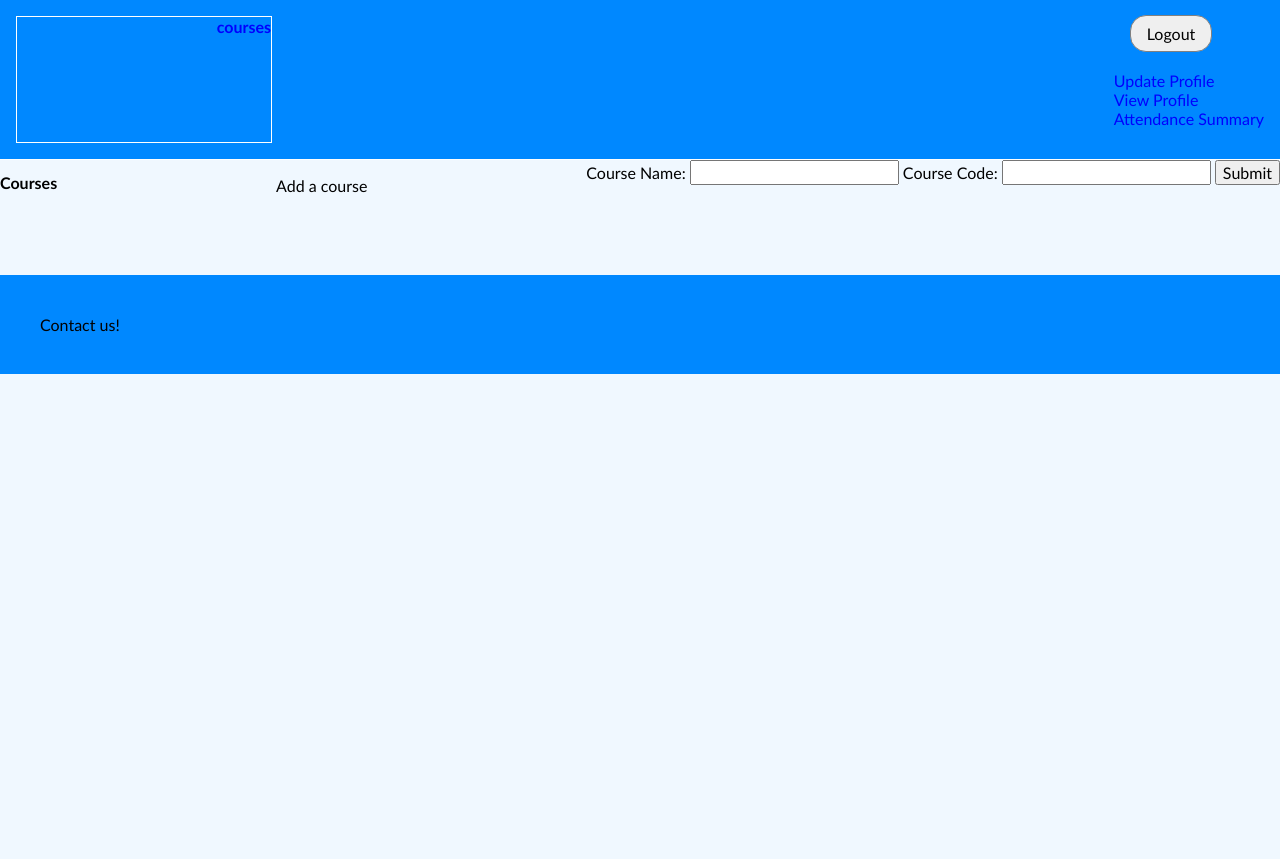
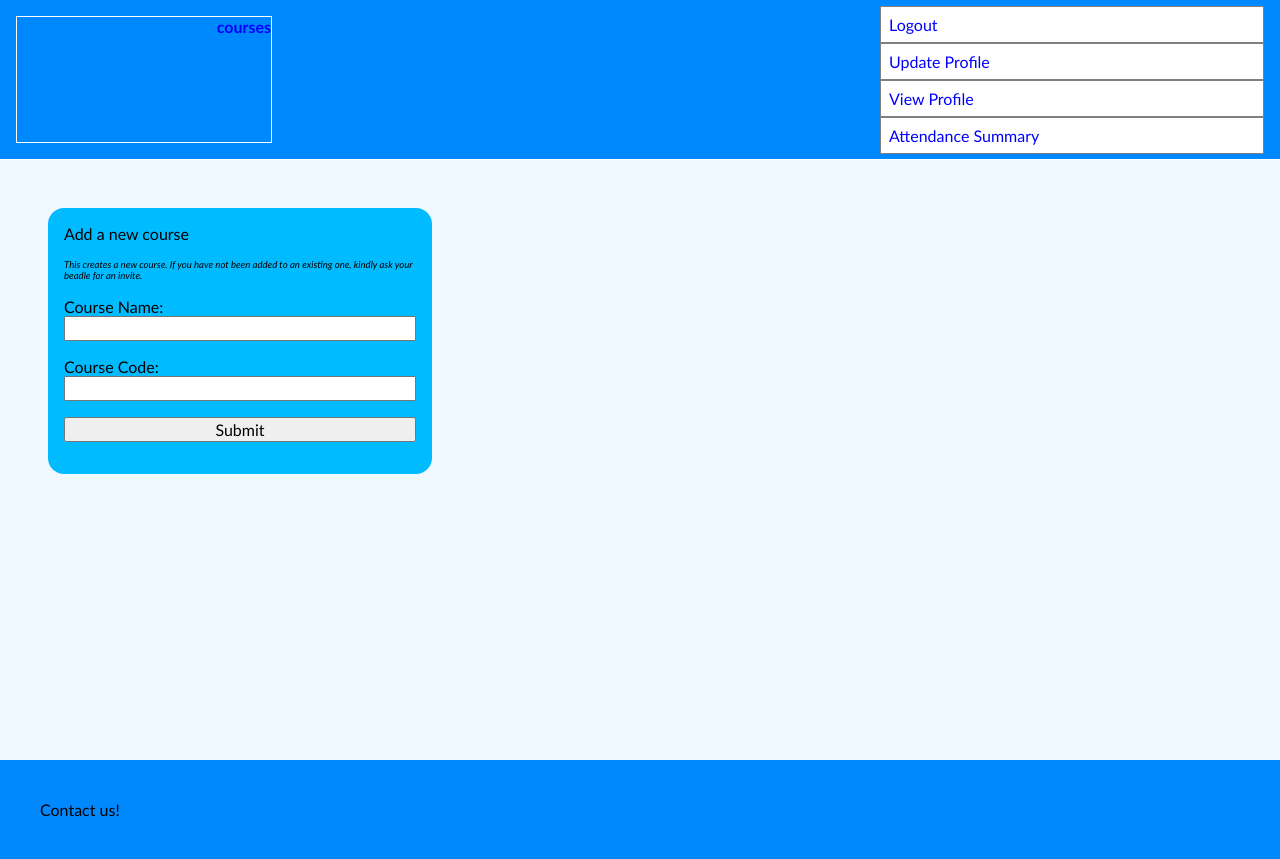
Before and after one commit to TheIronicHoodies/beadeluxe, a Django app: page /courses/ in a window 1280 px wide. Before the commit the page ends 374 px from the top, so only its background shows below. Run offline with Django 5.2, Linux system fonts and the light colour scheme; the visitor is signed in with stand-in values (Sample User, id 1).

Commit message:
Fixed UX in courses, added a navbar

```diff
--- a/beadeluxe/static/style.css
+++ b/beadeluxe/static/style.css
@@ -21,7 +21,7 @@ footer {
     width: 100vw;
 }
 form button {
-    background-color: none;
+    background-color: white;
     border: 1px solid gray;
     border-radius: 1em;
     margin: 0 1em;
@@ -55,6 +55,7 @@ img{
     border-top-right-radius: 10px;
 }
 main {
+    min-height: 75vh;
     padding: 2em;
 }
 marquee {
@@ -163,6 +196,21 @@ section {
     width: 5vw;
 }
 
+.user_management_link {
+    background-color: white;
+    border: 1px solid gray;
+    border-radius: 0;
+    color: blue;
+    margin: 0;
+    padding: 0.5em;
+    text-align: left;
+}
+
+#add_course_helptext {
+    font-size: 0.6em;
+    font-style: italic;
+}
+
 #app-title {
     padding: 0;
     width: fit-content;
@@ -188,6 +236,36 @@ section {
     grid-template-rows: 5vw 5vw 5vw 5vw 5vw;
     column-gap: 0;
     row-gap: 5vw;
+}
+
+#course_creation {
+    background-color: #0bf;
+    border-radius: 1em;
+    display: flex;
+    flex-direction: column;
+    margin: 1em;
+    padding: 1em;
+    row-gap: 1em;
+    width: 30vw;
+}
+
+#course_creation_form {
+    display: flex;
+    flex-direction: column;
+    gap: 1em;
+
+    input {
+        width: 100%;
+    }
+}
+
+#manage_profile {
+    display: flex;
+    flex-basis: 30vw;
+    flex-direction: column;
+    gap: 0;
+    height: fit-content;
+    margin-top: 1em;
 }
 
 #messages {
--- a/beadeluxe/templates/base.html
+++ b/beadeluxe/templates/base.html
@@ -23,12 +23,12 @@
                     </marquee>
                 </a>
             {% if user.is_authenticated %}
-                <form method="POST" action="{% url 'logout' %}">
+                <form method="POST" action="{% url 'logout' %}" id="manage_profile">
                     {% csrf_token %}
-                    <button type="submit">Logout</button><br><br>
-                    <a href="{% url 'user_management:profile-update' username=user.username%}">Update Profile</a><br>
-                    <a href="{% url 'user_management:profile-view' username=user.username%}">View Profile</a><br>
-                    <a href="{% url 'attendance:attendance' %}">Attendance Summary</a><br>
+                    <button type="submit" class="user_management_link">Logout</button>
+                    <a href="{% url 'user_management:profile-update' username=user.username%}" class="user_management_link">Update Profile</a>
+                    <a href="{% url 'user_management:profile-view' username=user.username%}" class="user_management_link">View Profile</a>
+                    <a href="{% url 'attendance:attendance' %}" class="user_management_link">Attendance Summary</a>
                 </form>
             {% else %}
                 <div id="user-reg">
--- a/beadeluxe/templates/course_list.html
+++ b/beadeluxe/templates/course_list.html
@@ -4,12 +4,12 @@
 {% block title %}Courses{% endblock %}
 
 {% block content %}
-    <section>
-        <h1>Courses</h1>
+<main>
+    <section id="course_creation">
+        <span id="add_course">Add a new course</span>
+        <span id="add_course_helptext">This creates a new course. If you have not been added to an existing one, kindly ask your beadle for an invite.</span>
 
-        <p>Add a course</p>
-
-        <form action="{% url 'courses:list' %}" method="post">
+        <form action="{% url 'courses:list' %}" method="post" id="course_creation_form">
             {% csrf_token %}
             <label for="course_name">
                 <span>Course Name:</span>
@@ -23,7 +23,7 @@
         </form>
     </section>
 
-    <main class="container">
+    <section class="container">
         {% for courseUser in object_list %}
         <div class="col">
             <a href="#">
@@ -34,5 +34,6 @@
             </h2>
         </div>
         {% endfor %}
-    </main>
+    </section>
+</main>
 {% endblock %}
```
Also changed, not shown: other parts of beadeluxe/static/style.css (+44 -12 lines), beadeluxe/templates/course_detail.html (+5 -5 lines).
